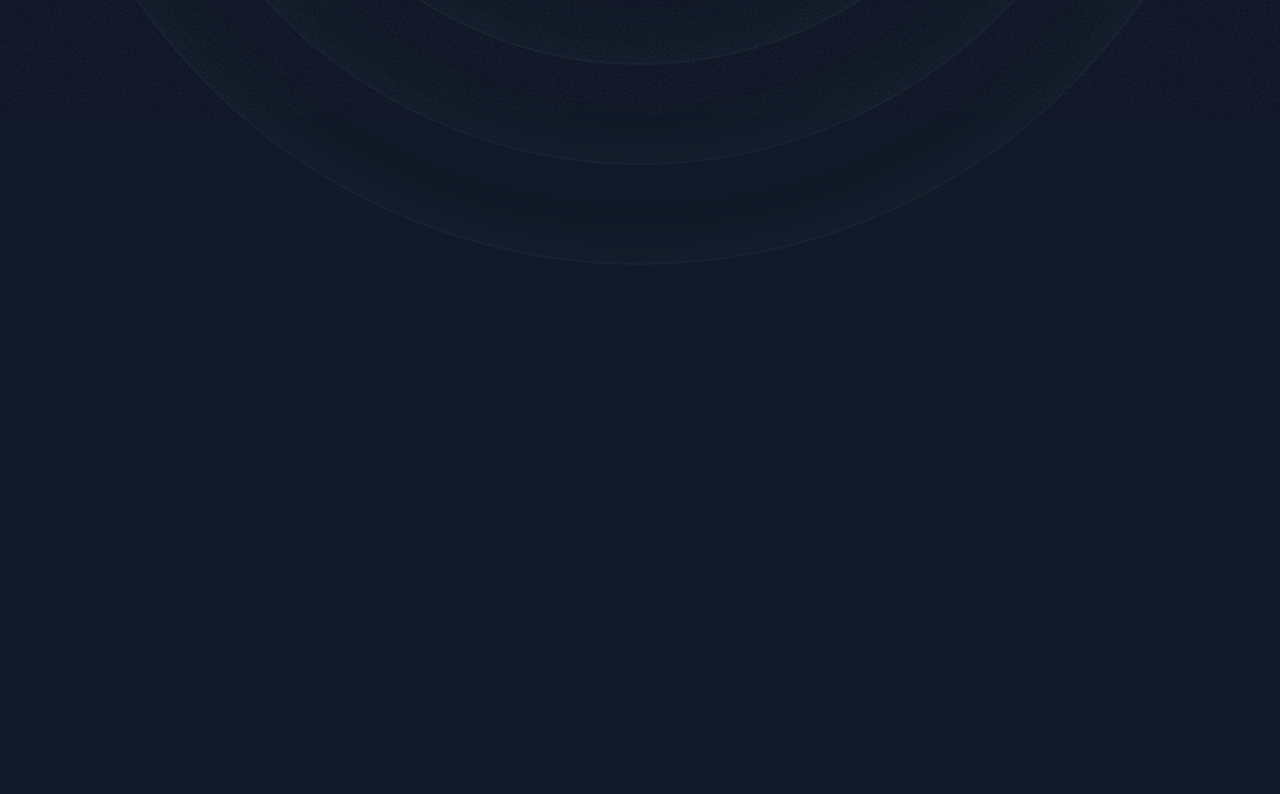
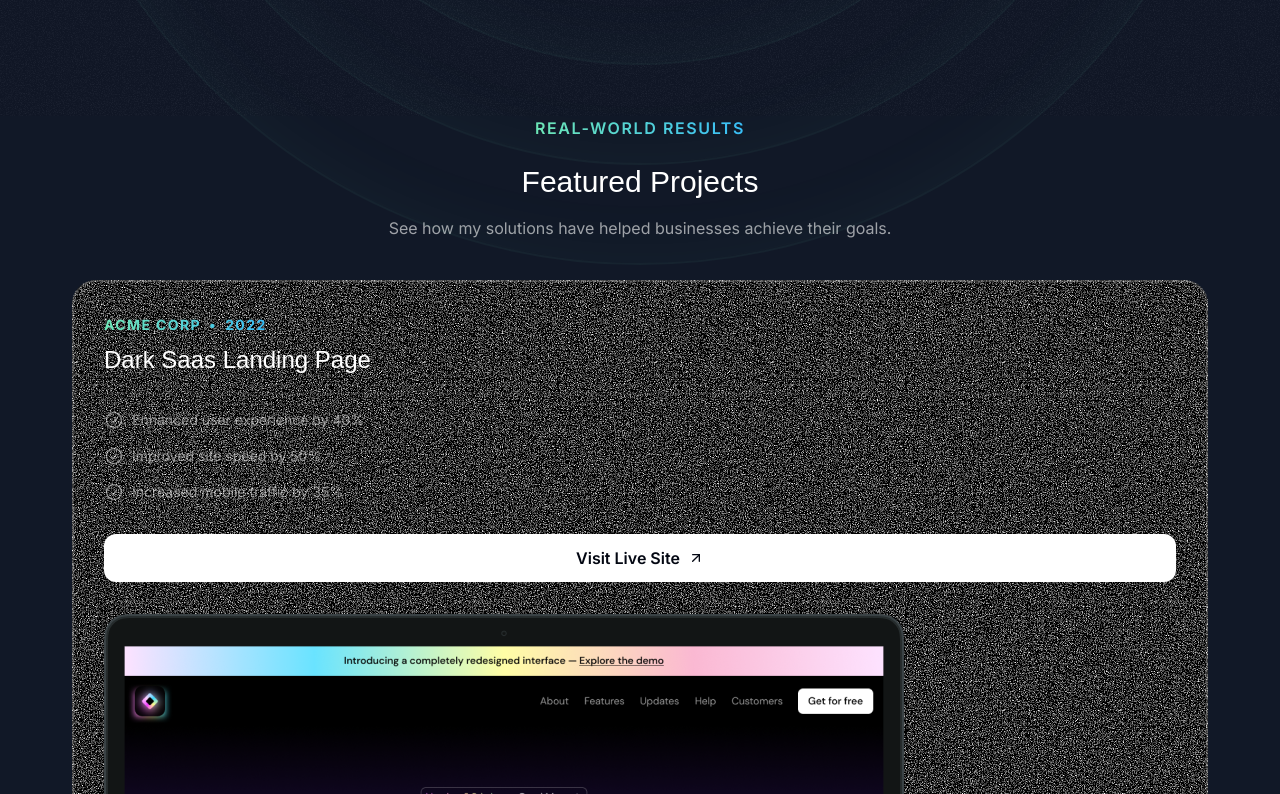
Before and after one commit to mrbenboyy/my-spa-dev-portfolio, a Next.js app: page / in a window 1280 px wide. Shown: the part 806-1600 px from the top of the page. Before the commit the page ends 1071 px from the top, so only its background shows below. Built offline with nearby package versions, Linux system fonts and the light colour scheme; a web font is replaced by a local one.

Commit message:
Add ProjectsSection component to showcase featured projects

```diff
--- a/src/app/page.tsx
+++ b/src/app/page.tsx
@@ -1,11 +1,13 @@
 import { Header } from "@/sections/Header";
 import { HeroSection } from "@/sections/Hero";
+import { ProjectsSection } from "@/sections/Projects";
 
 export default function Home() {
   return (
     <div>
       <Header />
-      <HeroSection/>
+      <HeroSection />
+      <ProjectsSection />
     </div>
   );
 }
--- a/src/sections/Projects.tsx
+++ b/src/sections/Projects.tsx
@@ -1,6 +1,10 @@
 import darkSaasLandingPage from "@/assets/images/dark-saas-landing-page.png";
 import lightSaasLandingPage from "@/assets/images/light-saas-landing-page.png";
 import aiStartupLandingPage from "@/assets/images/ai-startup-landing-page.png";
+import Image from "next/image";
+import CheckCircleIcon from '@/assets/icons/check-circle.svg';
+import ArrowUpRightIcon from '@/assets/icons/arrow-up-right.svg';
+import grainImage from '@/assets/images/grain.jpg';
 
 const portfolioProjects = [
   {
@@ -42,5 +46,43 @@
 ];
 
 export const ProjectsSection = () => {
-  return <div>Projects Section</div>;
+  return <section className="pb-16">
+    <div className="container">
+      <div className="flex justify-center">
+        <p className="uppercase font-semibold tracking-widest bg-gradient-to-r from-emerald-300 to-sky-400 text-transparent bg-clip-text text-center ">Real-world Results</p>
+      </div>
+      <h2 className="font-serif text-3xl text-center mt-6">Featured Projects</h2>
+      <p className="text-center text-white/60 mt-4">See how my solutions have helped businesses achieve their goals.</p>
+      <div className="flex flex-col mt-10 gap-20">
+        {portfolioProjects.map((project) => (
+          <div key={project.title} className="bg-gray-800 rounded-3xl relative z-0 overflow-hidden after:z-10 after:content-[''] after:absolute after:inset-0 after:outline-2 after:outline after:-outline-offset-2 after:rounded-3xl after:outline-white/20 px-8 pt-8">
+            <div className="absolute inset-0 -z-10" style={{
+              backgroundImage: `url(${grainImage.src})`
+            }}></div>
+            <div className="bg-gradient-to-r from-emerald-300 to-sky-400 inline-flex font-bold uppercase tracking-widest text-sm gap-2 bg-clip-text text-transparent">
+              <span>{project.company}</span>
+              <span>&bull;</span>
+              <span>{project.year}</span>
+            </div>
+            <h3 className="font-serif text-2xl mt-2">{project.title}</h3>
+            <hr className="border-t-2 border-white/5 mt-4" />
+            <ul className="flex flex-col gap-4 mt-4"> {project.results.map((result) => (
+              <li className="flex gap-2 text-sm text-white/50">
+                <CheckCircleIcon className="size-5" />
+                <span>{result.title}</span>
+              </li>
+            ))}
+            </ul>
+            <a href={project.link}>
+              <button className="bg-white text-gray-950 h-12 w-full rounded-xl font-semibold inline-flex items-center justify-center gap-2 mt-8">
+                <span>Visit Live Site</span>
+                <ArrowUpRightIcon className="size-4" />
+              </button>
+            </a>
+            <Image src={project.image} alt={project.title} className="mt-8 -mb-4" />
+          </div>
+        ))}
+      </div>
+    </div>
+  </section>;
 };
```
